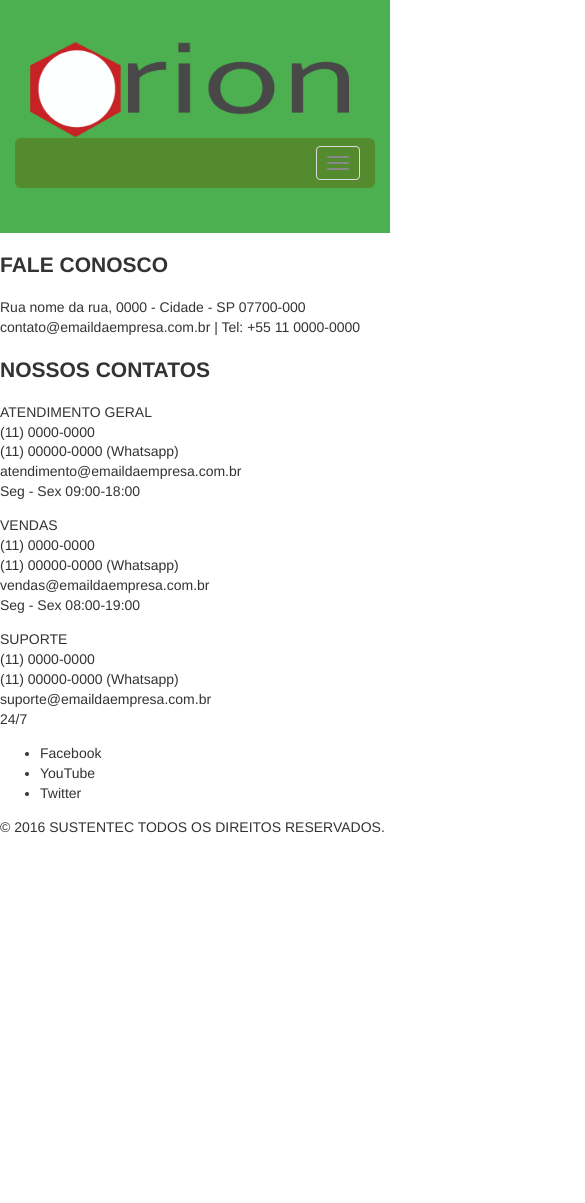
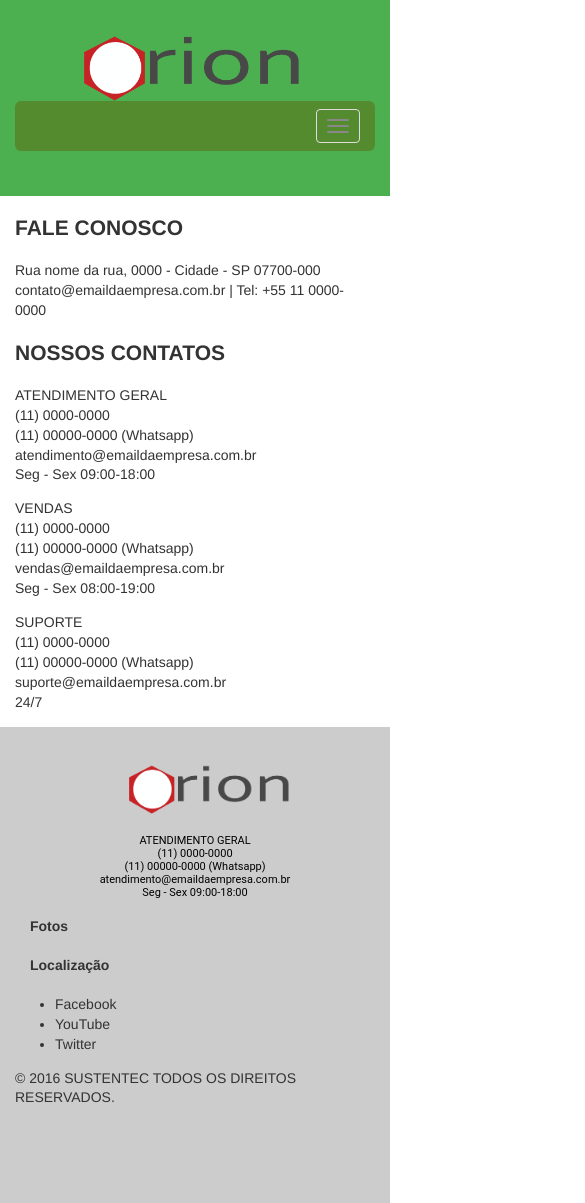
Before and after one commit to augustoschettini/projeto-site-sylvio, a plain HTML site: page contato.html in a window 390 px wide. Shown: the top 1203 px of the page, 585 px wide, since content can reach past the window. Before the commit the page ends 844 px from the top, so only its background shows below. Drawn offline with Linux system fonts and the light colour scheme.

Commit message:
Add Footer: Footer-widget about

```diff
--- a/contato.html
+++ b/contato.html
@@ -48,7 +48,7 @@
             </div>
 
         </header>
-        <section class="wrap">
+        <section class="container">
             <h2>FALE CONOSCO</h2>
             <p>Rua nome da rua, 0000 - Cidade - SP 07700-000<br/>
                 contato@emaildaempresa.com.br | Tel: +55 11 0000-0000
@@ -83,8 +83,28 @@
 
         </form>
         <footer>
-            <div class="wrap">
-                <div class="rodape">
+            <div class="container">
+                <div class="content" id="footer-sidebar">
+                    <div class="footer-widget footer-widget--about">
+                        <a href="#" title="">
+                            <img src="images/logo.png" class="img-responsive" alt="" title="">
+                        </a>
+                        <p>
+                        <spam>ATENDIMENTO GERAL</spam>
+                        <br>(11) 0000-0000
+                        <br>(11) 00000-0000 (Whatsapp)
+                        <br>atendimento@emaildaempresa.com.br
+                        <br>Seg - Sex 09:00-18:00
+                        </p>
+                    </div>
+                    <div class="footer-widget">
+                        <h4 class="widget__title">
+                            <span></span> Fotos
+                        </h4>
+                        <h4 class="widget__title">
+                            <span></span> Localização
+                        </h4>
+                    </div>
 
                 </div>
                 <div class="social">
--- /dev/null
+++ b/scss/_footer.scss
@@ -0,0 +1,33 @@
+body{
+    > footer{
+        background: #ccc;
+        padding: 30px 0 95px;
+        #footer-sidebar{
+            > .footer-widget{
+                @include make-xs-column(12);
+                @include make-sm-column(4);
+                @include make-md-column(4);
+
+                > h4.widget__title{
+                    > span{
+
+                    }
+                }
+                p{
+                    color: #000;
+                    font: 11px $font-main;
+                }
+                &.footer-widget--about{
+                    a{
+                        display: block;
+                        width: 80%;
+                    }
+                    p{
+                        width: 75%;
+                        margin: 20px 0 0;
+                    }
+                }
+            }
+        }
+    }
+}
--- /dev/null
+++ b/scss/_mixins.scss
@@ -0,0 +1,3 @@
+body{
+
+}
--- /dev/null
+++ b/scss/_responsive.scss
@@ -0,0 +1,76 @@
+@media screen and (max-width: 768px){
+    body{
+        > header{
+            > .content{
+                > .logo-container{
+                    > .logo-container__logo{
+                        margin-left: 15%;
+                        margin-right: 15%;
+                        width: 70%;
+                    }
+                }
+            }
+        }
+        > footer{
+            #footer-sidebar{
+                > .footer-widget{
+                    &.footer-widget--about{
+                        a,
+                        p {
+                            text-align: center;
+                        }
+                        a{
+                            margin-left: 20%;
+                            > img{
+                                margin: 0 auto;
+                            }
+                        }
+                        p{
+                            width: 100%;
+                        }
+                    }
+                }
+            }
+        }
+    }
+}
+    @media screen and (min-width: 500px) and (max-width: 768px){
+        body{
+            > footer{
+                #footer-sidebar{
+                    > .footer-widget{
+                        &.footer-widget--about{
+                           a{
+                               width: 40%;
+                               margin-left: 30%;
+                                > img{
+                                    margin: 0 auto;
+                                }
+                            }
+
+                        }
+                    }
+                }
+            }
+        }
+    }
+@media screen and (min-width: 300px) and (max-width: 499px){
+    body{
+            > footer{
+                #footer-sidebar{
+                    > .footer-widget{
+                        &.footer-widget--about{
+                           a{
+                               width: 50%;
+                               margin-left: 30%;
+                                > img{
+                                    margin: 0 auto;
+                                }
+                            }
+
+                        }
+                    }
+                }
+            }
+        }
+}
--- a/scss/style.scss
+++ b/scss/style.scss
@@ -1,4 +1,12 @@
 @import "vendors/bootstrap/bootstrap/variables";
 @import "vendors/bootstrap/bootstrap/mixins";
 @import "variables";
+//@import "mixins";
+//@import "base";
 @import "header";
+//@import "slider";
+//@import "servicos";
+//@import "produtos";
+//@import "blog";
+@import "footer";
+@import "responsive";
```
Also changed, not shown: css/style.css, scss/_base.scss (added), scss/_produtos.scss (added), 1 other file.
